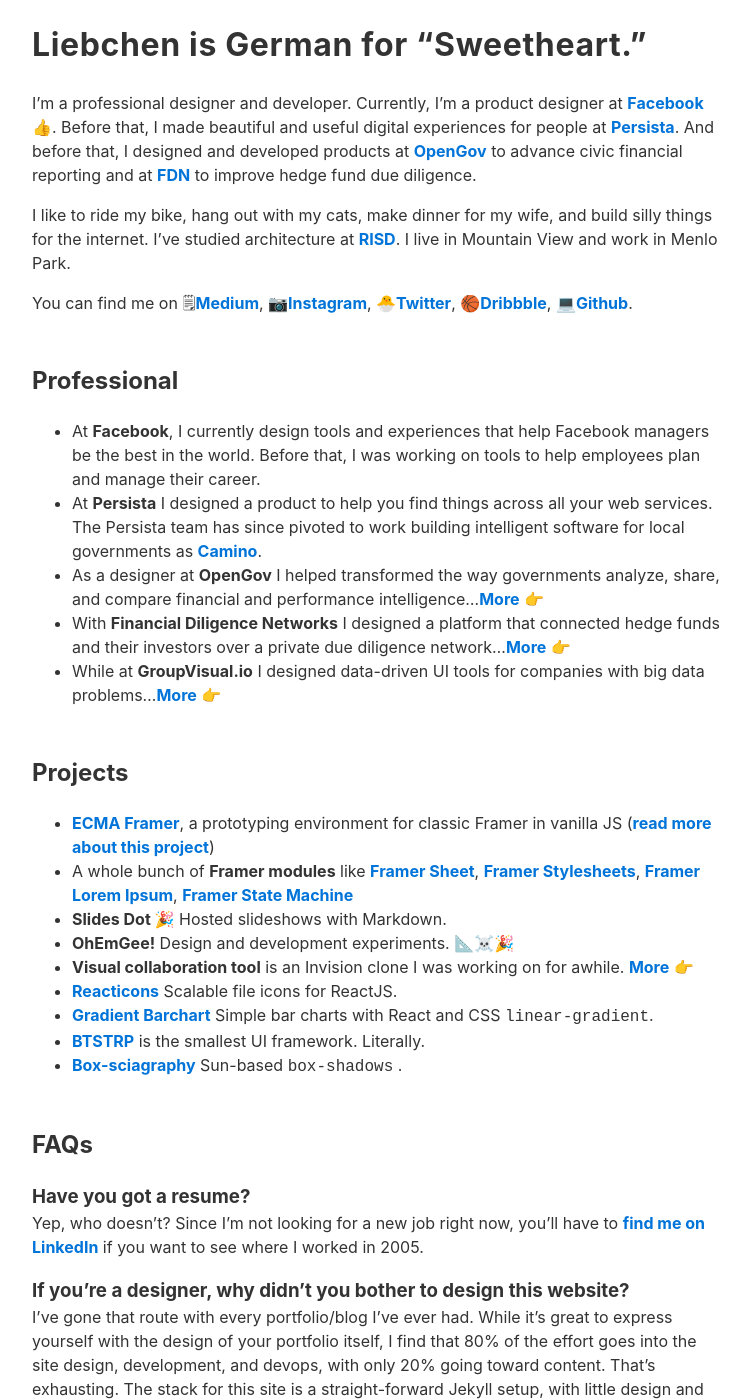
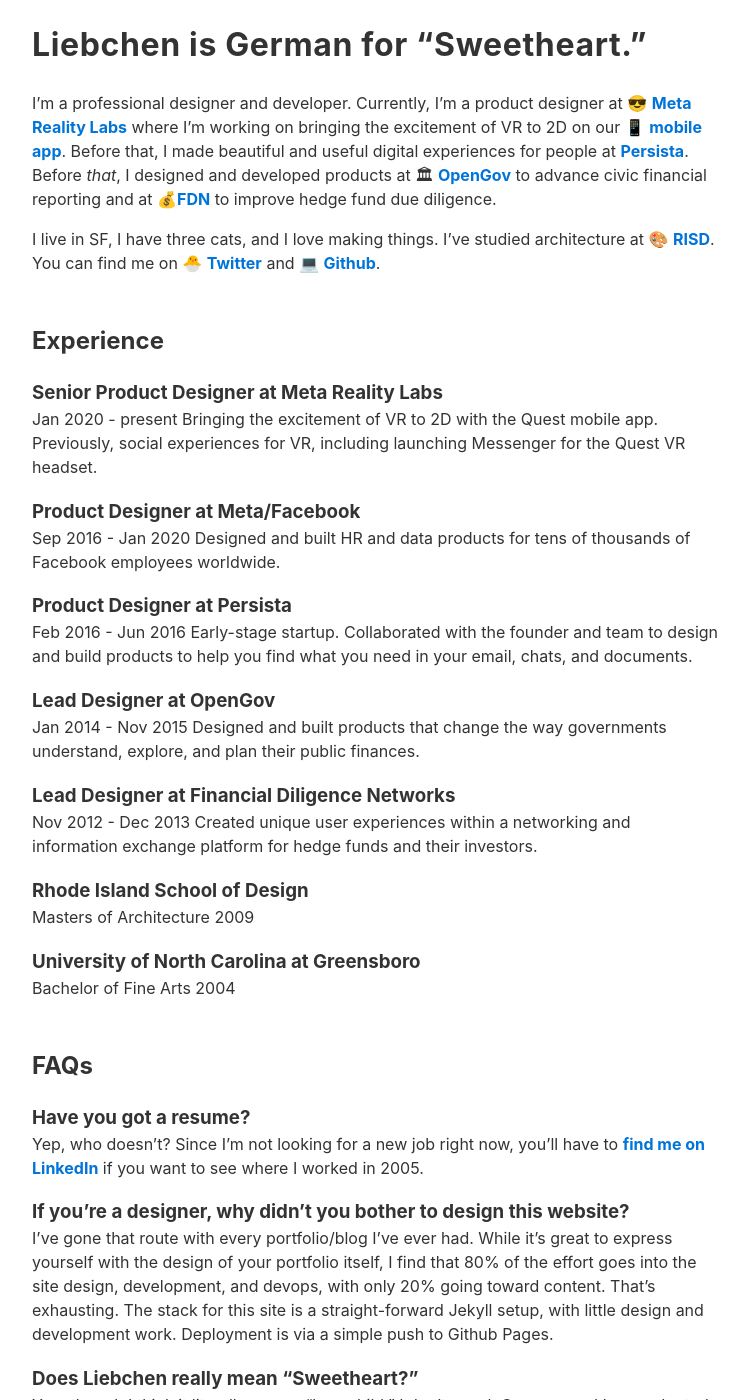
Before and after one commit to andrewliebchen/a12n, a Jekyll site: the page built from index.md, in a window 1280 px wide and 1400 px high. Shown: the whole window, without its empty margins (264-1014 px from the left). Built offline with Jekyll 4.4.1, drawn with Linux system fonts in a browser that asks for light colours.

Commit message:
Update gems, content

```diff
--- a/_config.yml
+++ b/_config.yml
@@ -13,8 +13,8 @@
 
 # googleAnalytics: UA-71996852-1
 
-gems:
+plugins:
   - redcarpet
   - octopress-autoprefixer
   - jekyll-coffeescript
-exclude: ['Gemfile', 'Gemfile.lock', 'vendor']
+exclude: ["Gemfile", "Gemfile.lock", "vendor"]
--- a/index.md
+++ b/index.md
@@ -5,31 +5,44 @@
 
 # Liebchen is German for "Sweetheart."
 
-I’m a professional designer and developer. Currently, I'm a product designer at [Facebook](http://facebook.design/) 👍. Before that, I made beautiful and useful digital experiences for people at [Persista](https://persista.com). And before that, I designed and developed products at [OpenGov](https://opengov.com) to advance civic financial reporting and at [FDN](http://gofdn.com) to improve hedge fund due diligence.
+I’m a professional designer and developer. Currently, I'm a product designer at 😎 [Meta Reality Labs](http://quest.com/) where I'm working on bringing the excitement of VR to 2D on our 📱 [mobile app](https://apps.apple.com/us/app/oculus/id1366478176). Before that, I made beautiful and useful digital experiences for people at [Persista](https://persista.com). Before _that_, I designed and developed products at 🏛 [OpenGov](https://opengov.com) to advance civic financial reporting and at 💰[FDN](http://gofdn.com) to improve hedge fund due diligence.
 
-I like to ride my bike, hang out with my cats, make dinner for my wife, and build silly things for the internet. I've studied architecture at [RISD](http://risd.edu). I live in Mountain View and work in Menlo Park.
+I live in SF, I have three cats, and I love making things. I've studied architecture at 🎨 [RISD](http://risd.edu). You can find me on 🐣 [Twitter](https://twitter.com/andrewliebchen) and 💻 [Github](https://github.com/andrewliebchen).
 
-You can find me on 🗒[Medium](https://medium.com/@andrewliebchen), 📷[Instagram](https://www.instagram.com/andrewliebchen/), 🐣[Twitter](https://twitter.com/andrewliebchen), 🏀[Dribbble](https://dribbble.com/andrewliebchen), 💻[Github](https://github.com/andrewliebchen).
+## Experience
 
-## Professional
+### Senior Product Designer at Meta Reality Labs
 
-- At **Facebook**, I currently design tools and experiences that help Facebook managers be the best in the world. Before that, I was working on tools to help employees plan and manage their career.
-- At **Persista** I designed a product to help you find things across all your web services. The Persista team has since pivoted to work building intelligent software for local governments as [Camino](https://www.camino.ai/).
-- As a designer at **OpenGov** I helped transformed the way governments analyze, share, and compare financial and performance intelligence...[More](/opengov) 👉
-- With **Financial Diligence Networks** I designed a platform that connected hedge funds and their investors over a private due diligence network...[More](/fdn) 👉
-- While at **GroupVisual.io** I designed data-driven UI tools for companies with big data problems...[More](/groupvisualio) 👉
+Jan 2020 - present
+Bringing the excitement of VR to 2D with the Quest mobile app. Previously, social experiences for VR, including launching Messenger for the Quest VR headset.
 
-## Projects
+### Product Designer at Meta/Facebook
 
-- [ECMA Framer](https://github.com/andrewliebchen/ecma-framer), a prototyping environment for classic Framer in vanilla JS ([read more about this project](https://blog.prototypr.io/framerjs-without-the-coffeescript-54a5031a8a53))
-- A whole bunch of **Framer modules** like [Framer Sheet](https://github.com/andrewliebchen/framer-sheet), [Framer Stylesheets](https://github.com/andrewliebchen/framer-stylesheet), [Framer Lorem Ipsum](https://github.com/andrewliebchen/FramerLoremIpsum), [Framer State Machine](https://github.com/andrewliebchen/framer-state-machine)
-- **Slides Dot 🎉** Hosted slideshows with Markdown.
-- **OhEmGee!** Design and development experiments. 📐☠️🎉
-- **Visual collaboration tool** is an Invision clone I was working on for awhile. [More](/visual-collaboration) 👉
-- [Reacticons](http://andrewliebchen.github.io/reacticons/) Scalable file icons for ReactJS.
-- [Gradient Barchart](http://andrewliebchen.github.io/gradient-barchart/example/) Simple bar charts with React and CSS `linear-gradient`.
-- [BTSTRP](http://andrewliebchen.github.io/BTSTRP/) is the smallest UI framework. Literally.
-- [Box-sciagraphy](http://andrewliebchen.github.io/box-sciagraphy/) Sun-based `box-shadows` .
+Sep 2016 - Jan 2020
+Designed and built HR and data products for tens of thousands of Facebook employees worldwide.
+
+### Product Designer at Persista
+
+Feb 2016 - Jun 2016
+Early-stage startup. Collaborated with the founder and team to design and build products to help you find what you need in your email, chats, and documents.
+
+### Lead Designer at OpenGov
+
+Jan 2014 - Nov 2015
+Designed and built products that change the way governments understand, explore, and plan their public finances.
+
+### Lead Designer at Financial Diligence Networks
+
+Nov 2012 - Dec 2013
+Created unique user experiences within a networking and information exchange platform for hedge funds and their investors.
+
+### Rhode Island School of Design
+
+Masters of Architecture 2009
+
+### University of North Carolina at Greensboro
+
+Bachelor of Fine Arts 2004
 
 ## FAQs
 
```
Also changed, not shown: Gemfile.lock.
